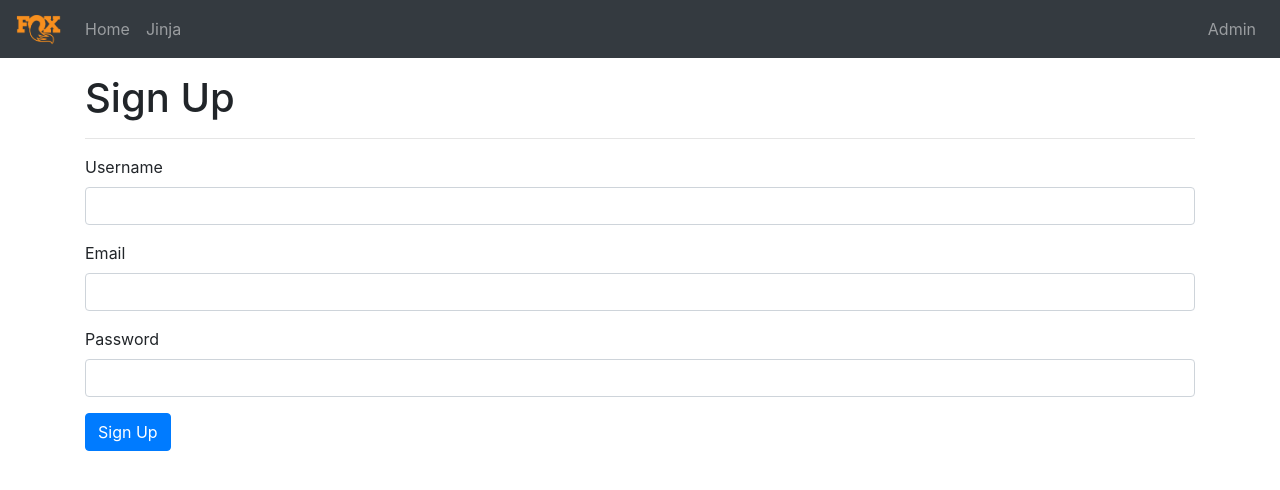
After one commit to mhellnerdev/faux-flask, a Flask app: page /sign_up in a window 1280 px wide. The commit adds this page. Shown: the top 490 px of the page. Run offline with Flask 2, Linux system fonts and the light colour scheme.

Commit message:
signup page added

```diff
--- a/fauxflask/static/css/styles.css
+++ b/fauxflask/static/css/styles.css
@@ -2,11 +2,18 @@ body {
     text-align: center;
 }
 
+li {
+    text-align: left;
+}
 
 .nav-img {
     height: 30px;
 }
 
+.sign_up {
+    text-align: left;
+}
+
 /* .navbar-spacing {
     height: 42px;
 } */
--- /dev/null
+++ b/fauxflask/templates/public/sign_up.html
@@ -0,0 +1,45 @@
+{% extends "public/templates/public_template.html" %}
+
+{% block title %}Sign Up{% endblock %}
+
+{% block main %}
+
+<div class="container sign_up">
+  <div class="row">
+    <div class="col">
+
+      <h1>Sign Up</h1>
+      <hr>
+
+      <form action="/sign_up" method="POST">
+        <div class="form-group">
+          <label>Username</label>
+          <input class="form-control" type="text" name="username">
+        </div>
+        <form action="/sign_up" method="POST">
+        <div class="form-group">
+          <label>Email</label>
+          <input class="form-control" type="email" name="email">
+        </div>
+        <form action="/sign_up" method="POST">
+          <div class="form-group">
+            <label>Password</label>
+            <input class="form-control" type="password" name="password">
+          </div>
+
+          <button type="submit" class="btn btn-primary">Sign Up</button>
+
+          </form>
+
+
+
+
+
+
+
+    </div>
+  </div>
+
+</div>
+
+{% endblock %}
--- a/fauxflask/views.py
+++ b/fauxflask/views.py
@@ -1,18 +1,80 @@
 from fauxflask import app
 
-from flask import render_template
+from flask import render_template, request, redirect
 
 
 @app.route("/")
 def index():
+
+    print(app.config["SECRET_KEY"])
+
     return render_template("public/index.html")
 
 
 @app.route("/jinja")
 def jinja():
-    return render_template("public/jinja.html")
+
+    my_name = 'Mark'
+
+    age = 39
+
+    langs = ["Python", "Javascript", "HTML", "Bootstrap", "Bash", "C#", ]
+
+    friends = {
+        "Tom": 30,
+        "Amy": 60,
+        "Tony": 56,
+        "Clarissa": 23
+
+    }
+
+    colors = ("Red", "Green")
+
+    cool = True
+
+    class GitRemote:
+        def __init__(self, name, description, url):
+            self.name = name
+            self.description = description
+            self.url = url
+
+        def pull(self):
+            return f"Pulling repo {self.name}"
+
+        def pull(self):
+            return f"Cloning into {self.url}"
+
+    my_remote = GitRemote(
+        name='Flask Jija',
+        description='Template Design',
+        url='https://github.com/mhellnerdev/faux-flask',
+    )
+
+    def repeat(x, qty):
+        return x * qty
+
+    return render_template("public/jinja.html", my_name=my_name, age=age, langs=langs, friends=friends, colors=colors, cool=cool, GitRemote=GitRemote, repeat=repeat, my_remote=my_remote)
 
 
 @app.route("/about")
 def about():
     return render_template("public/about.html")
+
+
+@app.route("/sign_up", methods=["GET", "POST"])
+def sign_up():
+
+    if request.method == "POST":
+
+        req = request.form
+
+        username = req["username"]
+        email = req.get("email")
+        password = request.form["password"]
+
+        print(username, email, password)
+
+        return redirect(request.url)
+
+
+    return render_template("public/sign_up.html")
```
